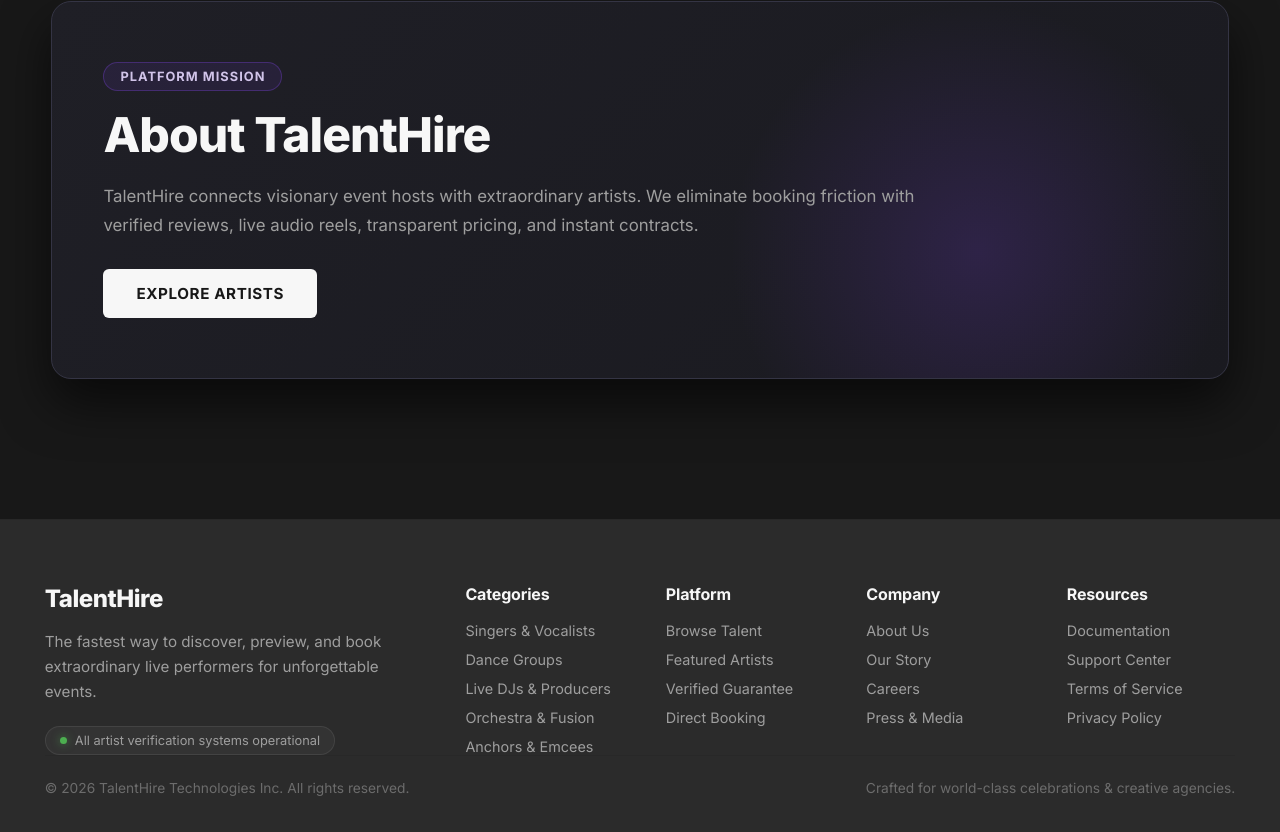
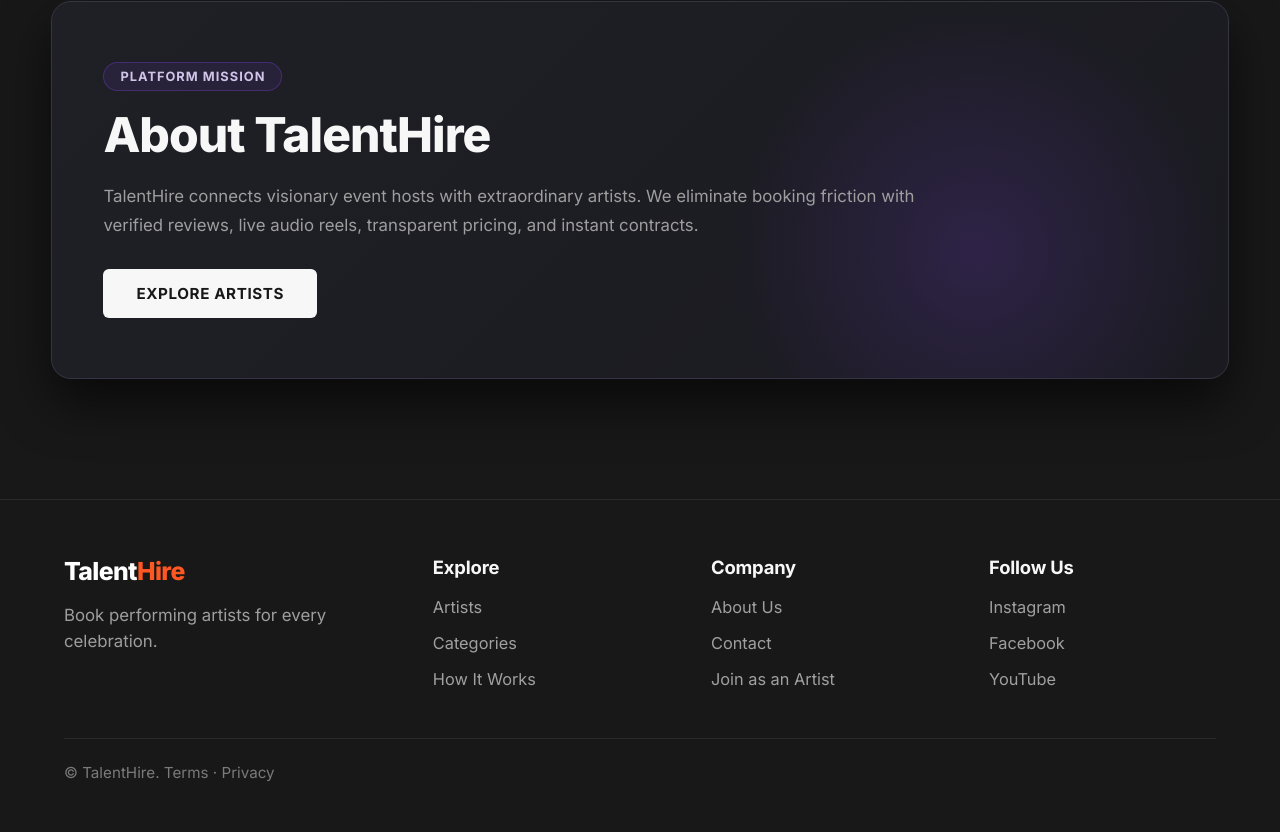
Before and after one commit to shravan-K7/TalentHire, a React (Vite) app in the folder frontend/: page / in a window 1280 px wide. Shown: the part 1479-2311 px from the top of the page. Built offline with nearby package versions, Linux system fonts and the light colour scheme; no server answers.

Commit message:
Update footer to match reference layout and enlarge font sizes across footer, navbar, and customer dashboard

```diff
--- a/frontend/src/components/Footer.jsx
+++ b/frontend/src/components/Footer.jsx
@@ -1,6 +1,4 @@
 import '../css/Footer.css';
-
-const CURRENT_YEAR = new Date().getFullYear();
 
 function Footer() {
   return (
@@ -10,52 +8,35 @@ function Footer() {
           {/* Brand section */}
           <div className="footer-brand-section">
             <a href="/" className="footer-brand">
-              <span className="footer-brand-text">TalentHire</span>
+              <span className="footer-brand-white">Talent</span>
+              <span className="footer-brand-orange">Hire</span>
             </a>
-
             <p className="footer-brand-tagline">
-              The fastest way to discover, preview, and book extraordinary live performers for unforgettable events.
+              Book performing artists for every celebration.
             </p>
-
-            <div className="footer-status-pill">
-              <span className="status-indicator"></span>
-              All artist verification systems operational
-            </div>
           </div>
 
           {/* Navigation Links Columns */}
           <div className="footer-columns">
             <div className="footer-col">
-              <h4>Categories</h4>
-              <a href="/#categories">Singers & Vocalists</a>
-              <a href="/#categories">Dance Groups</a>
-              <a href="/#categories">Live DJs & Producers</a>
-              <a href="/#categories">Orchestra & Fusion</a>
-              <a href="/#categories">Anchors & Emcees</a>
-            </div>
-
-            <div className="footer-col">
-              <h4>Platform</h4>
-              <a href="/#categories">Browse Talent</a>
-              <a href="/#categories">Featured Artists</a>
-              <a href="/#about">Verified Guarantee</a>
-              <a href="/login">Direct Booking</a>
+              <h4>Explore</h4>
+              <a href="/artists">Artists</a>
+              <a href="/artists">Categories</a>
+              <a href="/#about">How It Works</a>
             </div>
 
             <div className="footer-col">
               <h4>Company</h4>
               <a href="/#about">About Us</a>
-              <a href="/#about">Our Story</a>
-              <a href="/#about">Careers</a>
-              <a href="/#about">Press & Media</a>
+              <a href="/profile?tab=support">Contact</a>
+              <a href="/register?role=artist">Join as an Artist</a>
             </div>
 
             <div className="footer-col">
-              <h4>Resources</h4>
-              <a href="/#about">Documentation</a>
-              <a href="/#about">Support Center</a>
-              <a href="/#about">Terms of Service</a>
-              <a href="/#about">Privacy Policy</a>
+              <h4>Follow Us</h4>
+              <a href="https://instagram.com" target="_blank" rel="noopener noreferrer">Instagram</a>
+              <a href="https://facebook.com" target="_blank" rel="noopener noreferrer">Facebook</a>
+              <a href="https://youtube.com" target="_blank" rel="noopener noreferrer">YouTube</a>
             </div>
           </div>
         </div>
@@ -63,11 +44,7 @@ function Footer() {
         {/* Footer bottom bar */}
         <div className="footer-bottom">
           <div className="footer-copyright">
-            © {CURRENT_YEAR} TalentHire Technologies Inc. All rights reserved.
-          </div>
-
-          <div className="footer-tagline-small">
-            Crafted for world-class celebrations & creative agencies.
+            © TalentHire. Terms · Privacy
           </div>
         </div>
       </div>
--- a/frontend/src/css/Footer.css
+++ b/frontend/src/css/Footer.css
@@ -1,37 +1,33 @@
 /* ==========================================================================
-   TalentHire Footer - Screen Start to End Full View
+   TalentHire Footer - Minimal, Spacious & Elegant (Matching Reference Image)
    ========================================================================== */
 
 .site-footer {
   width: 100%;
   max-width: 100%;
   box-sizing: border-box;
-  background: #2b2b2b;
-  border-top: 1px solid #282828;
-  padding: 64px clamp(20px, 3.5vw, 60px) 36px;
+  background: #181818;
+  border-top: 1px solid rgba(255, 255, 255, 0.08);
+  padding: 56px clamp(20px, 5vw, 90px) 36px;
   position: relative;
-  margin-top: 80px;
+  margin-top: 60px;
 }
 
 .footer-container {
   width: 100%;
-  max-width: 100%;
+  max-width: 1300px;
+  margin: 0 auto;
   box-sizing: border-box;
-  padding: 0;
-  background: transparent;
-  border: none;
-  box-shadow: none;
-  border-radius: 0;
-  position: relative;
+  display: flex;
+  flex-direction: column;
 }
 
 .footer-content {
   display: grid;
-  grid-template-columns: 1.3fr 2.7fr;
-  gap: 50px;
+  grid-template-columns: 1.4fr 1fr 1fr 1fr;
+  gap: clamp(24px, 4vw, 64px);
   align-items: start;
   width: 100%;
-  max-width: 100%;
 }
 
 /* Brand info */
@@ -44,175 +40,99 @@
 .footer-brand {
   display: inline-flex;
   align-items: center;
-  gap: 8px;
-  font-size: 1.5rem;
+  font-size: 1.55rem;
   font-weight: 800;
-  color: var(--text-primary);
   text-decoration: none;
-  letter-spacing: -0.02em;
+  letter-spacing: -0.025em;
 }
 
-.footer-brand-icon {
-  color: var(--accent-1);
-  font-size: 1.6rem;
-  filter: drop-shadow(0 0 10px rgba(255, 87, 34, 0.5));
+.footer-brand-white {
+  color: #FFFFFF;
 }
 
-.footer-brand-text {
-  color: var(--text-primary);
+.footer-brand-orange {
+  color: #FF5722;
 }
 
 .footer-brand-tagline {
-  color: var(--text-secondary);
-  font-size: 0.95rem;
-  line-height: 1.65;
+  color: #9E9E9E;
+  font-size: 1.05rem;
+  line-height: 1.55;
   margin: 0;
-  max-width: 420px;
-}
-
-.footer-status-pill {
-  display: inline-flex;
-  align-items: center;
-  gap: 8px;
-  background: rgba(255, 255, 255, 0.04);
-  border: 1px solid rgba(255, 255, 255, 0.08);
-  padding: 6px 14px;
-  border-radius: var(--radius-full);
-  font-size: 0.8rem;
-  color: var(--text-secondary);
-  width: fit-content;
-  margin-top: 6px;
-}
-
-.status-indicator {
-  width: 7px;
-  height: 7px;
-  background: #4caf50;
-  border-radius: 50%;
-  box-shadow: 0 0 8px rgba(76, 175, 80, 0.6);
+  max-width: 280px;
 }
 
 /* Columns */
 .footer-columns {
-  display: grid;
-  grid-template-columns: repeat(4, 1fr);
-  gap: 32px;
-  width: 100%;
+  display: contents;
 }
 
 .footer-col {
   display: flex;
   flex-direction: column;
-  gap: 12px;
+  gap: 14px;
 }
 
 .footer-col h4 {
-  color: var(--text-primary);
-  font-size: 1rem;
+  color: #F7F7F7;
+  font-size: 1.15rem;
   font-weight: 700;
-  margin: 0 0 6px 0;
+  margin: 0 0 4px 0;
   letter-spacing: -0.01em;
 }
 
 .footer-col a {
-  color: var(--text-secondary);
-  font-size: 0.9rem;
+  color: #A0A0A0;
+  font-size: 1.02rem;
+  font-weight: 400;
   text-decoration: none;
-  transition: all 0.2s ease;
+  transition: color 0.15s ease;
+  line-height: 1.35;
 }
 
 .footer-col a:hover {
-  color: var(--hover-effect);
-  transform: translateX(2px);
-}
-
-/* Center Floating Pill - Colorffy inspired */
-.footer-action-wrapper {
-  display: flex;
-  justify-content: center;
-  margin-top: 48px;
-  margin-bottom: 24px;
-  position: relative;
-  width: 100%;
-}
-
-.footer-floating-action {
-  display: inline-flex;
-  align-items: center;
-  gap: 9px;
-  background: #141416;
-  border: 1px solid #363642;
-  color: var(--text-primary);
-  padding: 11px 28px;
-  border-radius: var(--radius-full);
-  font-size: 0.85rem;
-  font-weight: 700;
-  letter-spacing: 0.06em;
-  text-transform: uppercase;
-  cursor: pointer;
-  box-shadow: 0 8px 24px rgba(0, 0, 0, 0.6), 0 0 0 1px rgba(255, 255, 255, 0.05);
-  transition: all 0.25s cubic-bezier(0.16, 1, 0.3, 1);
-}
-
-.footer-floating-action .action-sparkle {
-  color: var(--accent-1);
-  font-size: 1.05rem;
-  filter: drop-shadow(0 0 6px rgba(255, 87, 34, 0.6));
-}
-
-.footer-floating-action:hover {
-  border-color: rgba(255, 87, 34, 0.45);
   color: #FFFFFF;
-  box-shadow: 0 4px 18px rgba(0, 0, 0, 0.4);
-  transform: translateY(-2px);
 }
 
 /* Footer Bottom Bar */
 .footer-bottom {
-  border-top: 1px solid #282828;
+  border-top: 1px solid rgba(255, 255, 255, 0.08);
+  margin-top: 48px;
   padding-top: 24px;
   display: flex;
   align-items: center;
-  justify-content: space-between;
-  gap: 16px;
-  color: var(--text-muted);
-  font-size: 0.86rem;
   width: 100%;
 }
 
 .footer-copyright {
-  color: var(--text-muted);
-}
-
-.footer-tagline-small {
-  color: var(--text-muted);
+  color: #7A7A7A;
+  font-size: 0.95rem;
+  font-weight: 400;
 }
 
 /* Responsive Footer */
-@media (max-width: 1024px) {
+@media (max-width: 900px) {
   .footer-content {
-    grid-template-columns: 1fr;
+    grid-template-columns: 1fr 1fr;
     gap: 36px;
   }
 
   .footer-columns {
-    grid-template-columns: repeat(2, 1fr);
+    display: contents;
   }
 }
 
-@media (max-width: 640px) {
+@media (max-width: 580px) {
   .site-footer {
-    padding: 40px 18px 24px;
+    padding: 44px 20px 28px;
   }
 
-  .footer-columns {
+  .footer-content {
     grid-template-columns: 1fr;
-    gap: 22px;
+    gap: 28px;
   }
 
-  .footer-bottom {
-    flex-direction: column;
-    text-align: center;
-    gap: 10px;
+  .footer-brand-tagline {
+    max-width: 100%;
   }
 }
--- a/frontend/src/css/Navbar.css
+++ b/frontend/src/css/Navbar.css
@@ -33,7 +33,7 @@
   display: flex;
   align-items: center;
   gap: 9px;
-  font-size: 1.35rem;
+  font-size: 1.45rem;
   font-weight: 800;
   color: var(--text-primary);
   letter-spacing: -0.025em;
@@ -75,7 +75,7 @@
 }
 
 .navbar-link {
-  font-size: 0.95rem;
+  font-size: 1.05rem;
   font-weight: 500;
   color: var(--text-secondary);
   text-decoration: none;
@@ -105,8 +105,8 @@
   background: rgba(255, 255, 255, 0.05);
   border: 1px solid rgba(255, 255, 255, 0.1);
   color: var(--text-secondary);
-  width: 38px;
-  height: 38px;
+  width: 40px;
+  height: 40px;
   border-radius: var(--radius-full);
   display: inline-flex;
   align-items: center;
@@ -143,7 +143,7 @@
   background: rgba(255, 255, 255, 0.04);
   border: 1px solid rgba(255, 255, 255, 0.12);
   border-radius: var(--radius-full);
-  padding: 4px 14px 4px 4px;
+  padding: 4px 16px 4px 5px;
   display: inline-flex;
   align-items: center;
   gap: 10px;
@@ -160,8 +160,8 @@
 }
 
 .navbar-avatar-circle {
-  width: 34px;
-  height: 34px;
+  width: 36px;
+  height: 36px;
   border-radius: 50%;
   background: linear-gradient(135deg, var(--accent-1), var(--accent-2));
   display: flex;
@@ -179,17 +179,17 @@
 }
 
 .navbar-avatar-initials {
-  font-size: 0.82rem;
+  font-size: 0.9rem;
   font-weight: 700;
   color: #FFFFFF;
   letter-spacing: 0.02em;
 }
 
 .navbar-profile-name {
-  font-size: 0.9rem;
+  font-size: 1rem;
   font-weight: 600;
   color: var(--text-primary);
-  max-width: 110px;
+  max-width: 130px;
   overflow: hidden;
   text-overflow: ellipsis;
   white-space: nowrap;
@@ -352,9 +352,9 @@
   background: rgba(244, 67, 54, 0.08);
   border: 1px solid rgba(244, 67, 54, 0.25);
   color: #EF5350;
-  font-size: 0.88rem;
+  font-size: 0.95rem;
   font-weight: 600;
-  padding: 8px 16px;
+  padding: 8px 18px;
   border-radius: var(--radius-sm);
   cursor: pointer;
   transition: all 0.2s ease;
@@ -367,7 +367,7 @@
 
 .navbar-login {
   color: var(--text-primary);
-  font-size: 0.88rem;
+  font-size: 0.95rem;
   font-weight: 700;
   letter-spacing: 0.05em;
   text-decoration: none;
@@ -381,7 +381,7 @@
 .navbar-register {
   background: var(--text-primary);
   color: var(--bg-primary);
-  font-size: 0.88rem;
+  font-size: 0.95rem;
   font-weight: 700;
   letter-spacing: 0.05em;
   padding: 10px 24px;
```
Also changed, not shown: frontend/src/css/CustomerDashboard.css (+166 -164 lines).
